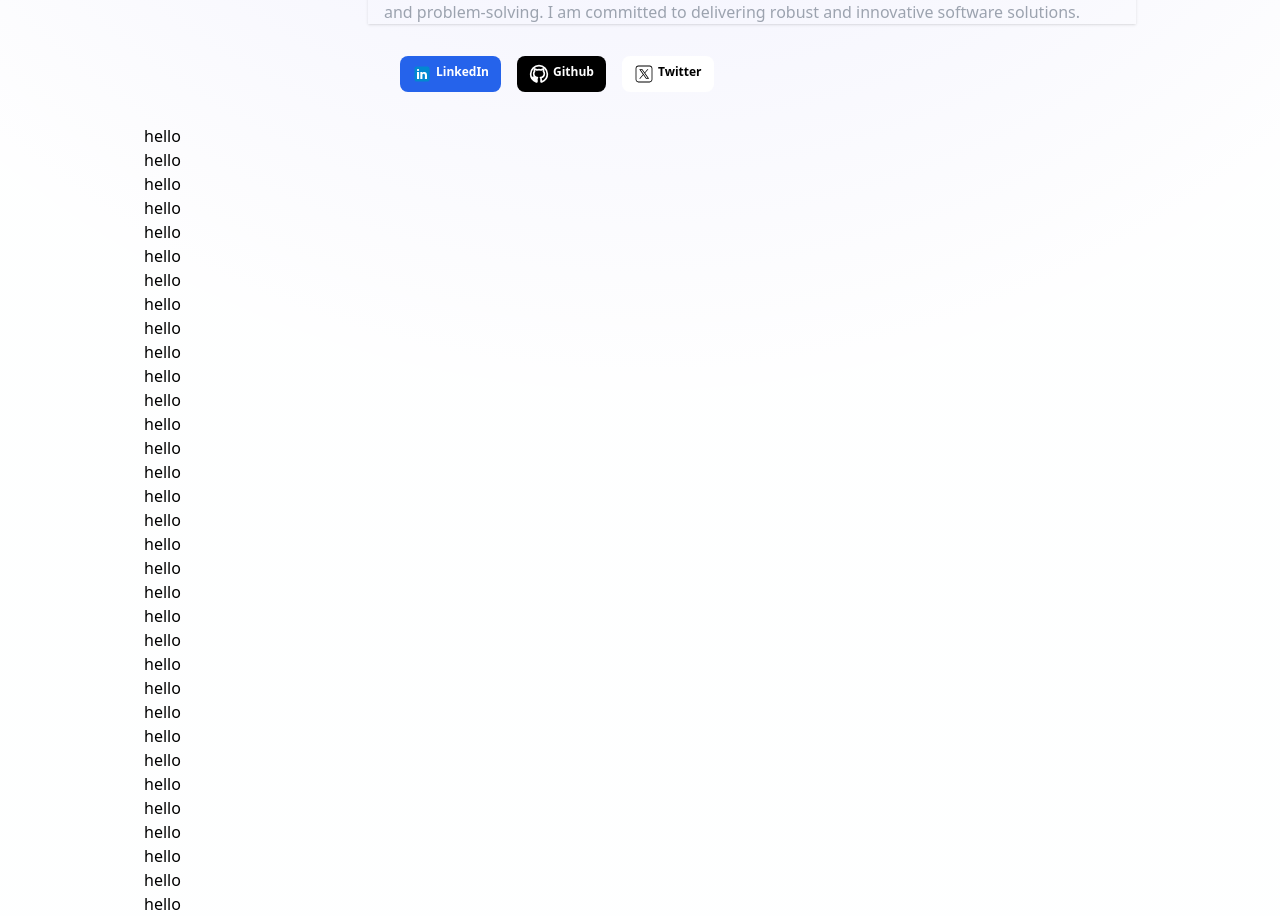
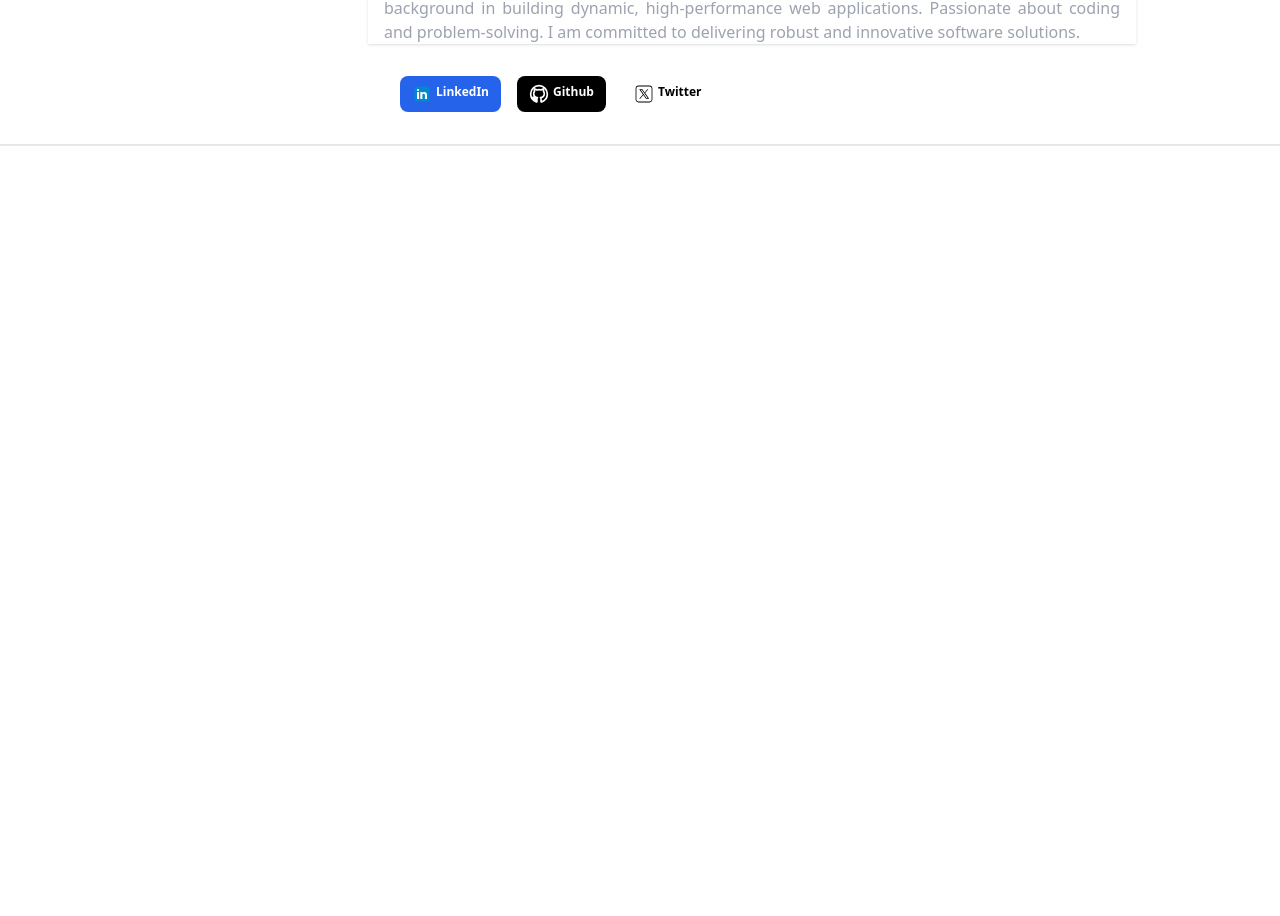
Before and after one commit to manish-107/manish-portfolio, a React (Vite) app: page / in a window 1280 px wide. Shown: the part 386-1302 px from the top of the page. After the commit the page ends 800 px from the top, so only its background shows below. Built offline with nearby package versions, Linux system fonts and the light colour scheme.

Commit message:
some code

```diff
--- a/src/App.tsx
+++ b/src/App.tsx
@@ -1,5 +1,6 @@
 import MainSec from "./components/MainSec.tsx";
 import  Nav  from "./components/Nav.tsx";
+import SkillSection from "./components/SkillSection.tsx";
 const App = () => {
   return (
     <div className="absolute top-0 z-[-2] h-fit lg:h-fit md:h-lvh w-full bg-gray-50 dark:bg-gray-950
@@ -8,7 +9,10 @@ const App = () => {
       <Nav/>
 
     <MainSec/>
+    <div className="container max-w-full ">
+    <SkillSection/>
 
+    </div>
     </div>
   )
 }
--- a/src/components/AuthorCard.tsx
+++ b/src/components/AuthorCard.tsx
@@ -4,7 +4,7 @@ const AuthorCard = () => {
       <div className="relative flex flex-col items-start w-full max-w-2xl px-4 pt-8 my-8 rounded-lg shadow-lg space-t-4 md:mt-16 sm:flex-row sm:space-y-0 sm:space-x-6 dark:border-gray-400">
         <div className="flex justify-center w-full sm:justify-start sm:w-auto">
           <img
-            className="object-cover w-20 h-20 mt-3 mr-3 rounded-full"
+            className="object-cover w-20 h-20 mt-3 mb-3 mr-3 rounded-full"
             src="https://media.licdn.com/dms/image/D4E03AQFvDPAkPYfcQw/profile-displayphoto-shrink_400_400/0/1717935358796?e=1723680000&v=beta&t=nv5uPQTmaVH7MHlNpFcpfIW6TbG9pCrNObuYofhp_7c"
             alt="Author"
           />
@@ -29,7 +29,7 @@ const AuthorCard = () => {
               </p>
             </div>
           </div>
-          <div className="flex flex-row gap-4">
+          <div className="flex flex-row gap-4 mt-3">
             <a
               href="mailto:manishkulal2676@gmail.com"
               target="_blank"
--- a/src/components/DetailsBar.tsx
+++ b/src/components/DetailsBar.tsx
@@ -1,7 +1,7 @@
 
 const DetailsBar = () => {
   return (
-    <div className="ml-0 md:ml-56">
+    <div className="mt-5 ml-0 text-justify md:mt-2 md:ml-56">
       <a className="block max-w-3xl shadow bg-transparent-lg">
         <p className="pl-4 pr-4 font-normal text-gray-400">
           A dedicated software developer specializing in JavaScript, ReactJS, and NodeJs. With a strong background in building dynamic, high-performance web applications. Passionate about coding and problem-solving. I am committed to delivering robust and innovative software solutions.
@@ -9,7 +9,7 @@ const DetailsBar = () => {
       </a>
 
       <section className="flex flex-col md:flex-row">
-        <div className="flex m-6">
+        <div className="flex justify-center m-6">
           <div className="flex flex-wrap justify-center font-semibold ">
 
 
--- a/src/components/MainSec.tsx
+++ b/src/components/MainSec.tsx
@@ -8,39 +8,7 @@ const MainSec = () => {
 
         <AuthorCard/>
         <DetailsBar/>
-        <h1>hello</h1>
-        <h1>hello</h1>
-        <h1>hello</h1>
-        <h1>hello</h1>
-        <h1>hello</h1>
-        <h1>hello</h1>
-        <h1>hello</h1>
-        <h1>hello</h1>
-        <h1>hello</h1>
-        <h1>hello</h1>
-        <h1>hello</h1>
-        <h1>hello</h1>
-        <h1>hello</h1>
-        <h1>hello</h1>
-        <h1>hello</h1>
-        <h1>hello</h1>
-        <h1>hello</h1>
-        <h1>hello</h1>
-        <h1>hello</h1>
-        <h1>hello</h1>
-        <h1>hello</h1>
-        <h1>hello</h1>
-        <h1>hello</h1>
-        <h1>hello</h1>
-        <h1>hello</h1>
-        <h1>hello</h1>
-        <h1>hello</h1>
-        <h1>hello</h1>
-        <h1>hello</h1>
-        <h1>hello</h1>
-        <h1>hello</h1>
-        <h1>hello</h1>
-        <h1>hello</h1>
+
       </div>
     </main>
   )
--- /dev/null
+++ b/src/components/SkillSection.tsx
@@ -0,0 +1,10 @@
+
+const SkillSection = () => {
+  return (
+    <div>
+      <h2 className="text-white border-t-2 font-black md:text-[50px] sm:text-[50px] xs:text-[40px] text-[30px]"> Skill.</h2>
+    </div>
+  )
+}
+
+export default SkillSection
```
